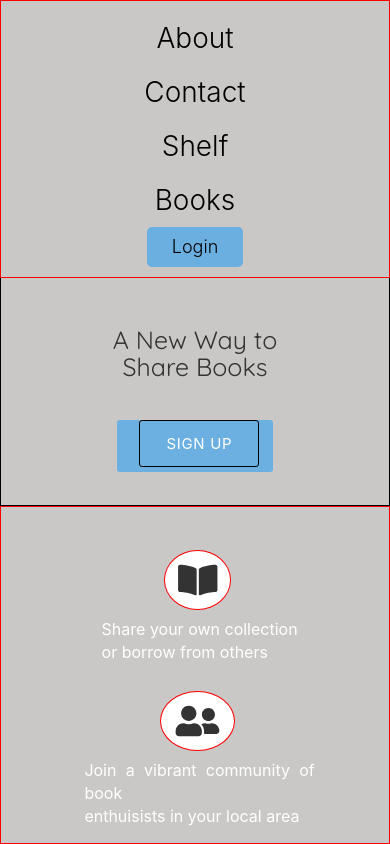
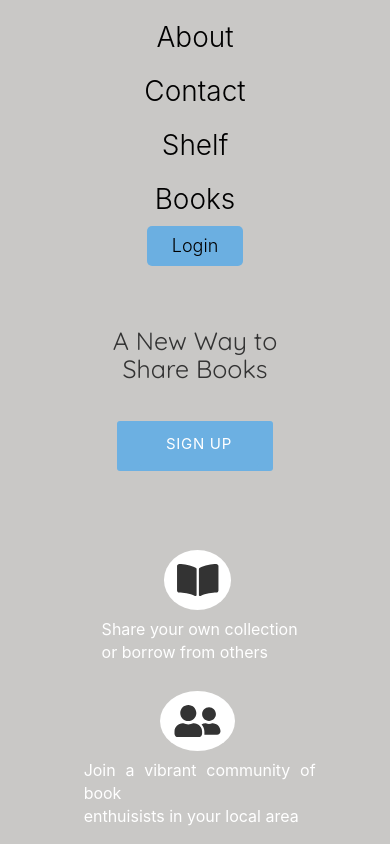
Before and after one commit to Neighborhood-Library/FrontEnd, a React (Create React App) app: page / in a window 390 px wide. Built offline with nearby package versions, Linux system fonts and the light colour scheme; no server answers; a web font is replaced by a local one.

Commit message:
removed borders from mobile breakpoints

```diff
--- a/src/App.scss
+++ b/src/App.scss
@@ -15,7 +15,6 @@ header {
 
   @media (max-width: $phone) {
     text-align: center;
-    border: 1px solid red;
     position: relative;
     z-index: 98;
   }
--- a/src/components/landingPage/landing.scss
+++ b/src/components/landingPage/landing.scss
@@ -35,7 +35,6 @@ $tablet: 800px;
   @media (max-width: $phone) {
     height: 60vh;
     align-items: center;
-    border: 1px solid black;
   }
 }
 
@@ -53,7 +52,7 @@ $tablet: 800px;
     width: 100%;
     text-align: center;
     margin-left: 0;
-    margin-top: 35%;
+    margin-top: 65%;
     padding: 10%;
   }
 
@@ -99,7 +98,6 @@ $tablet: 800px;
       padding: 0 2rem;
       margin-left: 2.2rem;
       font-size: 1.5rem;
-      border: 1px solid black;
     }
 
     @media (max-width: $medium-iphone) {
@@ -135,7 +133,6 @@ $tablet: 800px;
     height: 40vh;
     background: #C9C8C6;
     opacity: 1;
-    border: 1px solid red;
   }
 
   @media (max-width: $small-phone) {
@@ -153,7 +150,6 @@ $tablet: 800px;
   margin-left: 2%;
   margin-top: 3.2%;
   @media (max-width: $phone) {
-    border: 1px solid red;
     padding: 10%;
     font-size: 10rem;
   }
@@ -181,7 +177,6 @@ $tablet: 800px;
     width: 70%;
     padding-bottom: 0;
     flex-direction: column;
-    border: 1px solid black;
     margin-top: 3rem;
     align-items: center;
   }
@@ -194,7 +189,6 @@ $tablet: 800px;
 
   @media (max-width: $medium-iphone) {
     width: 90%;
-    border: 1px solid black;
     margin-top: 0;
   }
 
@@ -203,6 +197,7 @@ $tablet: 800px;
   margin-top: 1rem;
   border: none;
   }
+
   .landing-text {
     display: flex;
     justify-content: flex-start;
```
